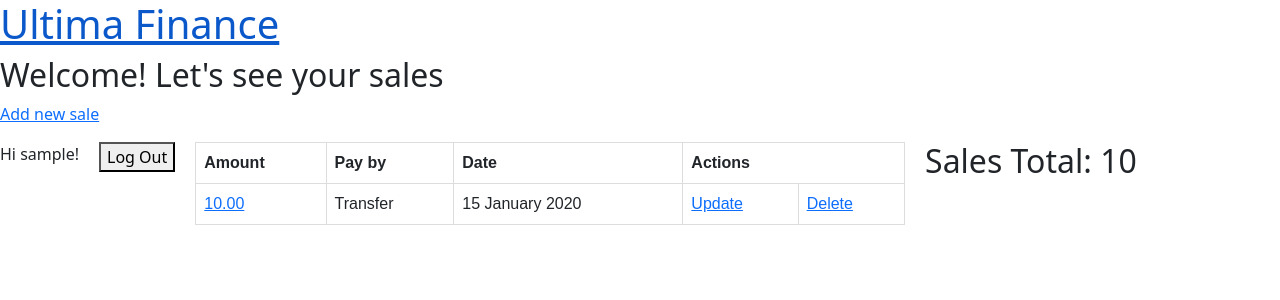
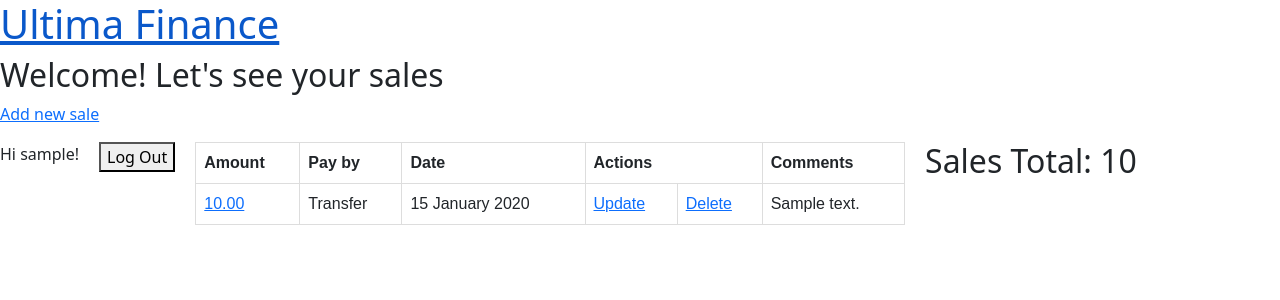
Before and after one commit to fugu69/ultima-finance, a Django app: page / in a window 1280 px wide. Shown: the top 300 px of the page. Run offline with Django 5.2, Linux system fonts and the light colour scheme; a user stored in the database is signed in; tables that the repository leaves empty hold one stand-in row (values such as "Sample post").

Commit message:
feat(finance/templates): display comments on home page

```diff
--- a/templates/finance/home.html
+++ b/templates/finance/home.html
@@ -25,6 +25,7 @@
           <th>Pay by</th>
           <th>Date</th>
           <th colspan='2'>Actions</th>
+          <th>Comments</th>
         </tr>
       </thead>
       <tbody>
@@ -43,6 +44,13 @@
           <td data-label="Delete">
             <a href="{% url "sale_delete" sale.id %}">Delete</a>
           </td>
+          <td data-label="Latest Comment">
+            {% if sale.comment_set.exists %}
+              {{ sale.comment_set.last.comment }}
+            {% else %}
+              <span class="text-muted">—</span>
+            {% endif %}
+          </td>
           {% endif %}
 
         </tr>
```
